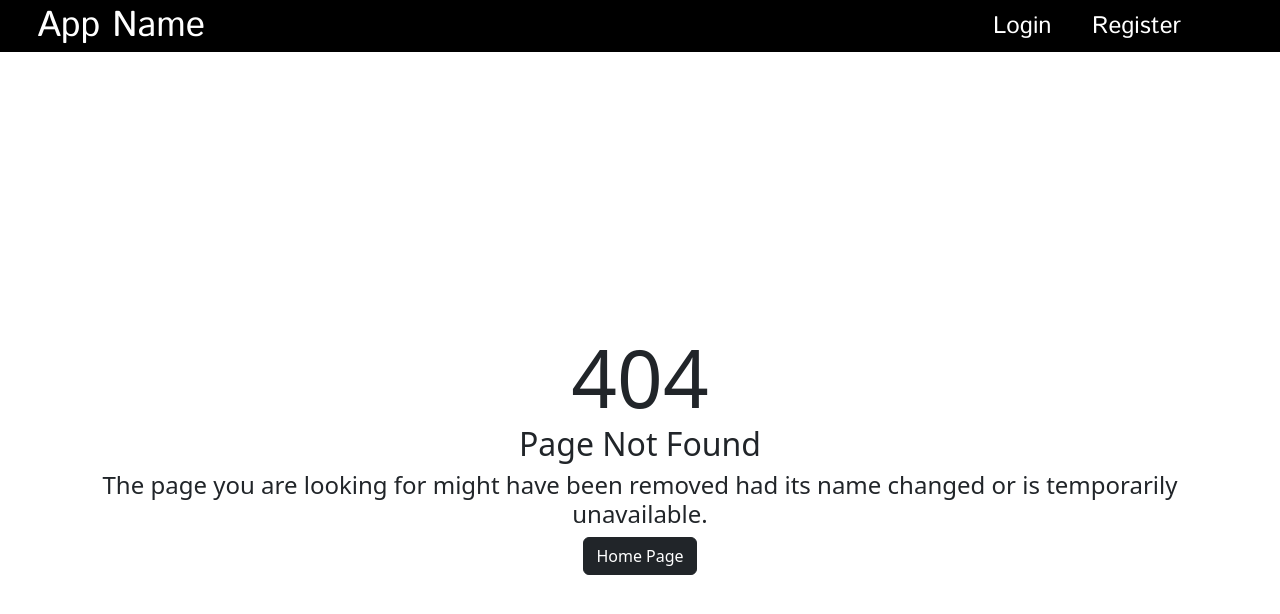
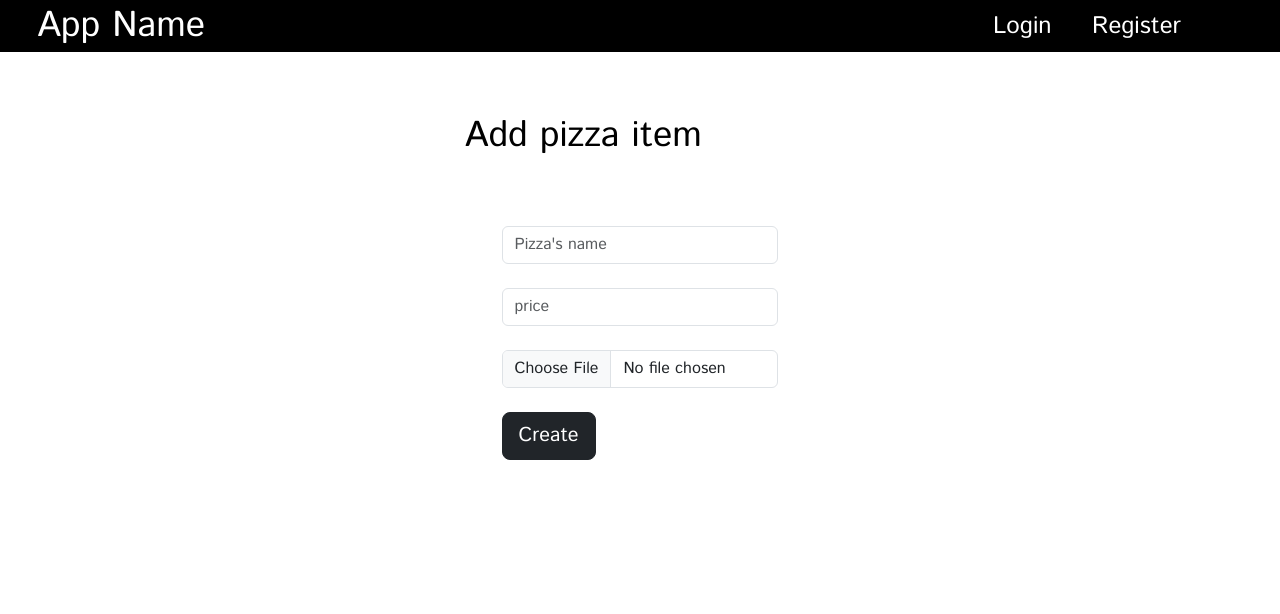
Before and after one commit to Lavyatarah/pizza_project, a React (Create React App) app in the folder frontend/pizza-app/: page /create_pizza in a window 1280 px wide. Before the commit this address had no page. Shown: the top 614 px of the page. Built offline with nearby package versions, Linux system fonts and the light colour scheme.

Commit message:
fixed header

```diff
--- a/frontend/pizza-app/src/App.js
+++ b/frontend/pizza-app/src/App.js
@@ -9,6 +9,7 @@ import MacBookPro161 from "./pages/MacBookPro161";
 import Login from "./pages/Login";
 import Dashboard from "./pages/Dashboard";
 import NotFound from "./pages/404";
+import CreatePizza from "./pages/create_pizza";
 
 function App() {
   const action = useNavigationType();
@@ -52,6 +53,7 @@ function App() {
       <Route path="/login" element={<Login />} />
       <Route path="/register" element={<MacBookPro161 />} />
       <Route path="/dashboard" element={<Dashboard />} />
+      <Route path="/create_pizza" element={<CreatePizza />} />
       <Route path="*" element={<NotFound />} />
     </Routes>
   );
--- a/frontend/pizza-app/src/components/Header.js
+++ b/frontend/pizza-app/src/components/Header.js
@@ -19,12 +19,15 @@ function Header() {
 
   }
 
+  const isLoggedIn = localStorage.getItem('jwtToken') !== null;
+  const isUser = localStorage.getItem("user") !== null;
   return (
     <header className="headerH" id="headerH">
-      <div className="app-nameH">App Name</div>
+      {isLoggedIn && isUser ? (<Link className="app-nameH" to="/dashboard">App Name</Link>):(<Link className="app-nameH" to="/">App Name</Link>)}
+
       <div className="linksH">
         {user ? (
-          <Link className='logoutH' to="/" onClick={handleLogout}>Logout</Link>
+          <Link className='logoutH' to="/login" onClick={handleLogout}>Logout</Link>
         ) : (
           <>
             <Link className="loginH" to="/login">Login</Link>
--- a/frontend/pizza-app/src/pages/Dashboard.js
+++ b/frontend/pizza-app/src/pages/Dashboard.js
@@ -4,15 +4,16 @@ import "./Dashboard.css";
 import Header from "../components/Header";
 
 const Dashboard = () => {
+  const restaurantName = localStorage.getItem("user");
   return (
     <div className="Dashboard">
       <Header />
       <div className="dashboard">Dashboard</div>
       <div className="restaurants-name-parent">
-        <b className="restaurants-name">{`Restaurant’s name >`}</b>
+        <b className="restaurants-name">{`${restaurantName} >`}</b>
         <b className="my-pizzas">My Pizzas</b>
       </div>
-      <Button variant="outline-dark" size="lg">
+      <Button variant="outline-dark" size="lg" href="/create_pizza">
         create pizza item
       </Button>
       <div className="rectangle-parent">
--- /dev/null
+++ b/frontend/pizza-app/src/pages/create_pizza.css
@@ -0,0 +1,32 @@
+.create-for-restaurants {
+  position: relative;
+  display: flex;
+  align-items: flex-end;
+  width: 21.94rem;
+  height: 4.38rem;
+  flex-shrink: 0;
+}
+.input {
+  width: 17.31rem;
+  border: 0;
+  background-color: transparent;
+}
+.create-pizza {
+  position: relative;
+  background-color: var(--color-white);
+  width: 100%;
+  height: 100%;
+  overflow: hidden;
+  display: flex;
+  flex-direction: column;
+  align-items: center;
+  justify-content: flex-start;
+  gap: 2.5rem;
+  text-align: left;
+  font-size: var(--font-size-17xl);
+  color: var(--color-black);
+  font-family: var(--font-istok-web);
+}
+.fields {
+margin-top: 1.5rem;
+}
--- /dev/null
+++ b/frontend/pizza-app/src/pages/create_pizza.js
@@ -0,0 +1,65 @@
+import React from 'react';
+import Header from '../components/Header';
+import { useState } from "react";
+import { useNavigate } from "react-router-dom";
+import { postEndpoint } from '../auth';
+import { Button, Form } from 'react-bootstrap';
+import "./create_pizza.css";
+
+
+
+
+function CreatePizza() {
+  const [fields, setFields] = useState({name: "", price: "", image: ""});
+
+     const [error, setError] = useState("");
+  const [loading, setLoading] = useState(false);
+  const navigate = useNavigate();
+
+
+    const handleChange = (e) => {
+        setFields({ ...fields, [e.target.name]: e.target.value });
+        console.log(fields);
+  };
+
+    const handleSubmit = async (e) => {
+
+        e.preventDefault();
+        setLoading(true);
+
+      try {
+          const { name, price, image} = fields;
+            const res = await postEndpoint("create_pizza", { name, price, image });
+
+        const isLoggedIn = localStorage.getItem('jwtToken') !== null;
+        if (isLoggedIn && localStorage.getItem("user") !== null) {
+          navigate("/dashboard");
+        }
+        } catch (err) {
+            setError(err.message);
+          console.log(err);
+          return;
+        } finally {
+        setLoading(false);
+        if (error === "") {
+          setFields({ name: "", price: "", image: "" });
+        }
+        }
+    };
+  return (
+    <div className="create-pizza">
+        <Header />
+      <div className="create-for-restaurants">Add pizza item</div>
+      <Form  className="input" onSubmit={handleSubmit}>
+        <Form.Control type="text" placeholder="Pizza's name" name="name" className="fields" required  onChange={handleChange} />
+              <Form.Control type="number" placeholder="price" name="price" className="fields" required onChange={handleChange} />
+                <Form.Control type="file" placeholder="image" name="image" className="fields"  onChange={handleChange} />
+      <Button variant="dark" size="lg" type="submit"  className="fields">
+        Create
+              </Button>
+        </Form>
+    </div>
+  )
+}
+
+export default CreatePizza;
```
Also changed, not shown: 1 other file (tests, documents, lock files or other folders).
